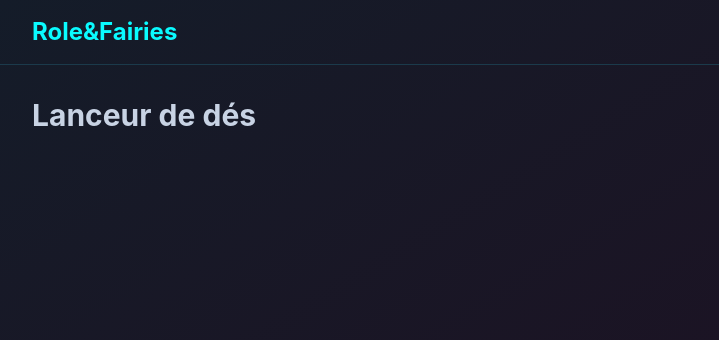
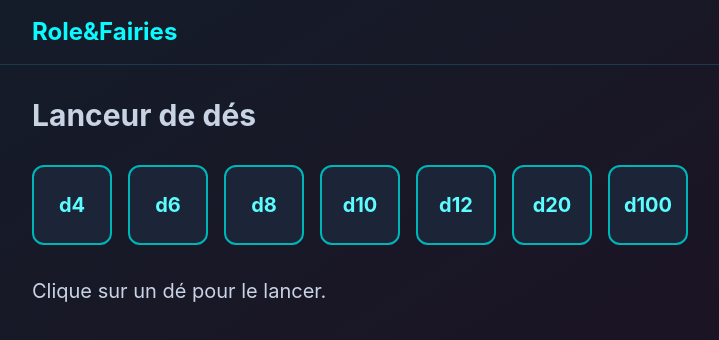
Before and after one commit to Commaboo/Role-Fairies, a React (Vite) app: page / in a window 1280 px wide. Shown: the top 340 px of the page, without its empty margins (0-719 px from the left). Built offline with nearby package versions, Linux system fonts and the light colour scheme.

Commit message:
Dice implementation

```diff
--- a/src/App.tsx
+++ b/src/App.tsx
@@ -1,9 +1,10 @@
 import Layout from './components/Layout'
+import DiceRoller from './features/dice/DiceRoller'
 
 function App() {
   return (
     <Layout>
-      <h1 className="text-3xl font-bold">Lanceur de dés</h1>
+      <DiceRoller />
     </Layout>
   )
 }
--- /dev/null
+++ b/src/features/dice/DiceRoller.tsx
@@ -0,0 +1,36 @@
+import { useState } from 'react'
+import Die from './Die'
+import { DICE_SIDES, rollDie, type DieSides } from './dice'
+
+type Roll = {
+  sides: DieSides
+  value: number
+}
+
+function DiceRoller() {
+  const [lastRoll, setLastRoll] = useState<Roll | null>(null)
+
+  function handleRoll(sides: DieSides) {
+    setLastRoll({ sides, value: rollDie(sides) })
+  }
+
+  return (
+    <section className="flex flex-col gap-8">
+      <h1 className="text-3xl font-bold">Lanceur de dés</h1>
+
+      <div className="flex flex-wrap gap-4">
+        {DICE_SIDES.map((sides) => (
+          <Die key={sides} sides={sides} onRoll={handleRoll} />
+        ))}
+      </div>
+
+      <p className="text-xl">
+        {lastRoll
+          ? `d${lastRoll.sides} → ${lastRoll.value}`
+          : 'Clique sur un dé pour le lancer.'}
+      </p>
+    </section>
+  )
+}
+
+export default DiceRoller
--- /dev/null
+++ b/src/features/dice/Die.css
@@ -0,0 +1,13 @@
+@reference "../../index.css";
+
+.die {
+  @apply flex h-20 w-20 cursor-pointer items-center justify-center rounded-xl border-2 border-stormy-teal-600 bg-deep-space-blue-400 text-xl font-bold text-stormy-teal-800 transition;
+}
+
+.die:hover {
+  @apply border-stormy-teal-700 bg-deep-space-blue-500;
+}
+
+.die:active {
+  @apply scale-95;
+}
--- /dev/null
+++ b/src/features/dice/Die.tsx
@@ -0,0 +1,17 @@
+import type { DieSides } from './dice'
+import './Die.css'
+
+type DieProps = {
+  sides: DieSides
+  onRoll: (sides: DieSides) => void
+}
+
+function Die({ sides, onRoll }: DieProps) {
+  return (
+    <button type="button" className="die" onClick={() => onRoll(sides)}>
+      d{sides}
+    </button>
+  )
+}
+
+export default Die
--- /dev/null
+++ b/src/features/dice/dice.ts
@@ -0,0 +1,7 @@
+export const DICE_SIDES = [4, 6, 8, 10, 12, 20, 100] as const
+
+export type DieSides = (typeof DICE_SIDES)[number]
+
+export function rollDie(sides: DieSides): number {
+  return Math.floor(Math.random() * sides) + 1
+}
```
